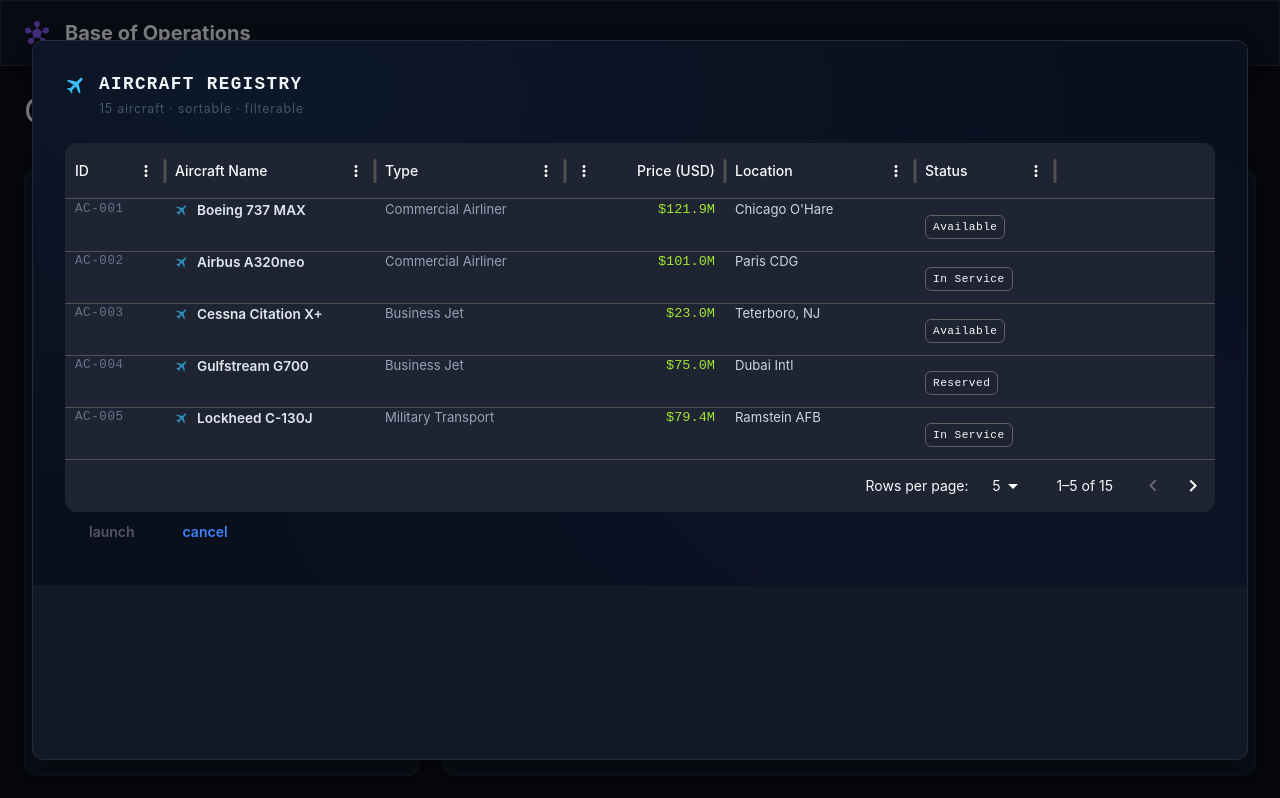
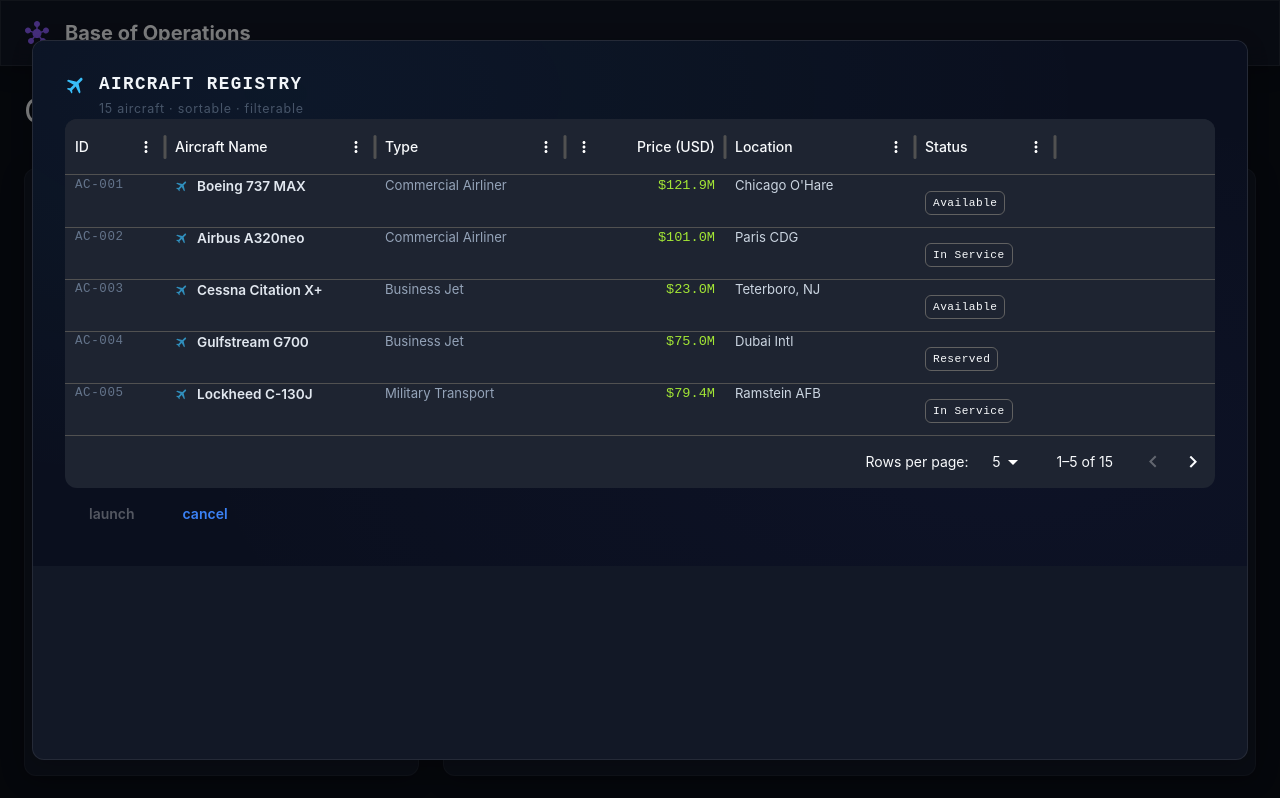
Before and after one commit to opening-drill/frontend, a React (Vite) app: page / in a window 1280 px wide. Both pictures are taken after a click on the button "open aircrafts table". Built offline with nearby package versions, Linux system fonts and the light colour scheme.

Commit message:
fix design

```diff
--- a/src/features/alerts/components/aircraft-table/AircraftTable.tsx
+++ b/src/features/alerts/components/aircraft-table/AircraftTable.tsx
@@ -49,7 +49,7 @@ export default function AircraftTable(props: { setIsAircraftTableOpen: React.Dis
       }}
     >
       {/* Header */}
-      <Box sx={{ mb: 3 }}>
+      <Box >
         <Box sx={{ display: "flex", alignItems: "center", gap: 1.5, mb: 0.5 }}>
           <FlightIcon sx={{ color: "#38bdf8", fontSize: 22, transform: "rotate(45deg)" }} />
           <Typography
@@ -115,12 +115,15 @@ export default function AircraftTable(props: { setIsAircraftTableOpen: React.Dis
             setSelectedAircraft(isSelected ? null : newSelection.row)
           }}
         />
+        <Box sx={{display: 'flex', flexDirection: 'row', mt: 0.7}}>
+
         <Button sx={{ width: 'fit-content', color: selectedAircraft !== null ? 'blue' : 'grey' }} onClick={() => props.setIsAircraftTableOpen(false)} disabled={selectedAircraft === null}>
           launch
         </Button>
         <Button sx={{ width: 'fit-content' }} onClick={() => props.setIsAircraftTableOpen(false)}>
           cancel
         </Button>
+        </Box>
       </Box>
     </Box>
   );
```
